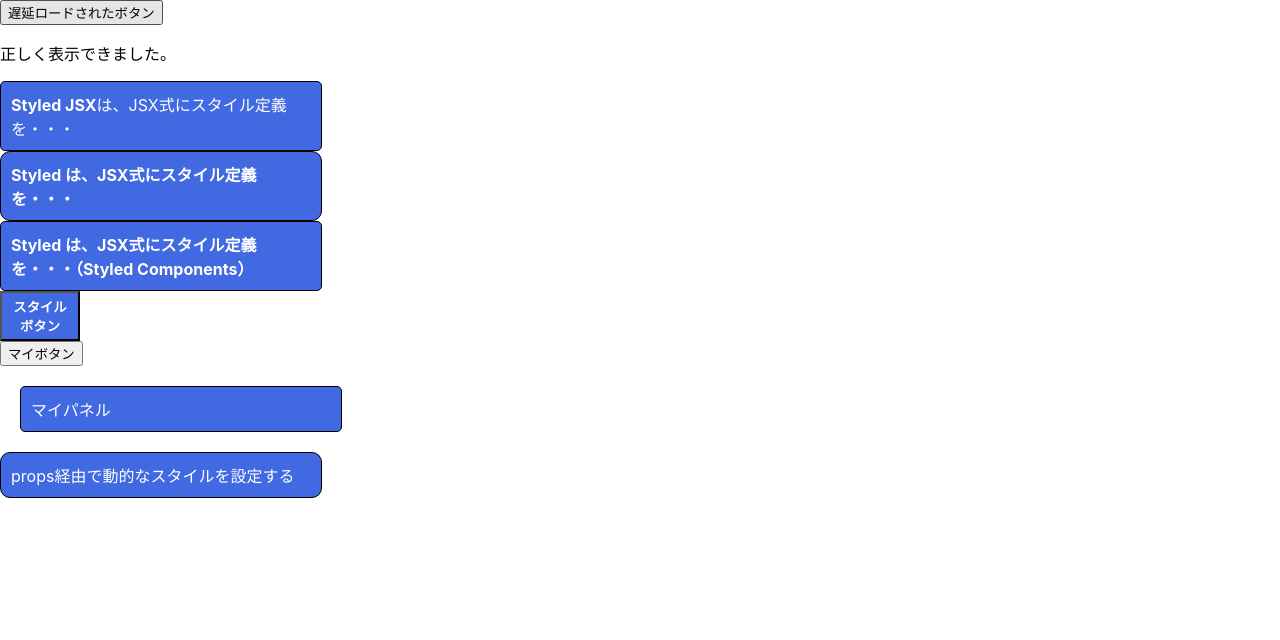
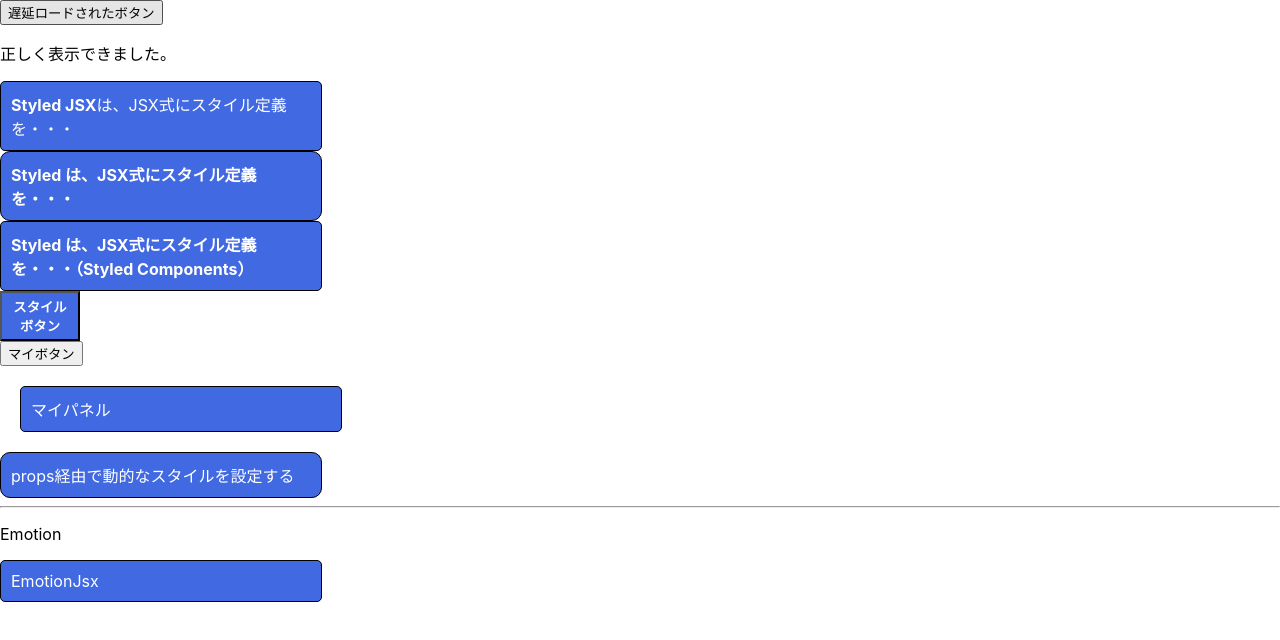
Before and after one commit to Seripro/React-Learning, a React app in the folder chapter5/my-react/: page / in a window 1280 px wide. Shown: the top 640 px of the page. Built offline with nearby package versions, Linux system fonts and the light colour scheme.

Commit message:
Emotionを使ったスタイリング

```diff
--- /dev/null
+++ b/chapter5/my-react/src/EmotionJsx.js
@@ -0,0 +1,15 @@
+/** @jsxImportSource @emotion/react */
+import { css } from "@emotion/react";
+
+export default function EmotionJsx() {
+  const styles = css`
+    width: 300px;
+    padding: 10px;
+    border: 1px solid #000;
+    border-radius: 5px;
+    background-color: royalblue;
+    color: white;
+  `;
+
+  return <div css={styles}>EmotionJsx</div>;
+}
--- a/chapter5/my-react/src/index.js
+++ b/chapter5/my-react/src/index.js
@@ -12,6 +12,7 @@
 import { MyButton, MyStyledButton } from "./StyledComp2";
 import StyledCommon from "./StyledCommon";
 import StyledProps from "./StyledProps";
+import EmotionJsx from "./EmotionJsx";
 
 const root = ReactDOM.createRoot(document.getElementById("root"));
 root.render(
@@ -32,6 +33,9 @@
     <MyButton>マイボタン</MyButton>
     <StyledCommon></StyledCommon>
     <StyledProps></StyledProps>
+    <hr />
+    <p>Emotion</p>
+    <EmotionJsx></EmotionJsx>
   </React.StrictMode>
 );
 
```
